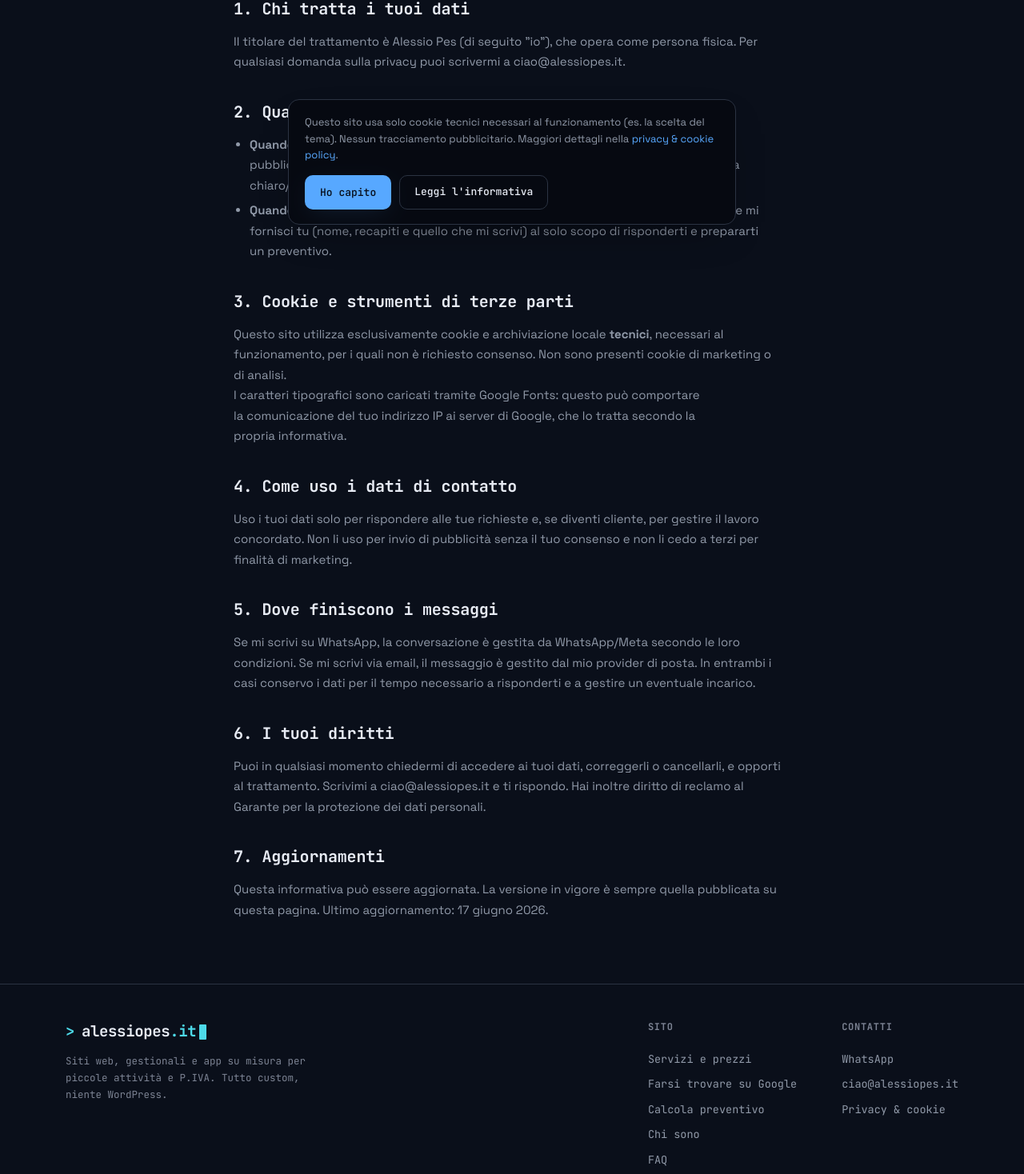
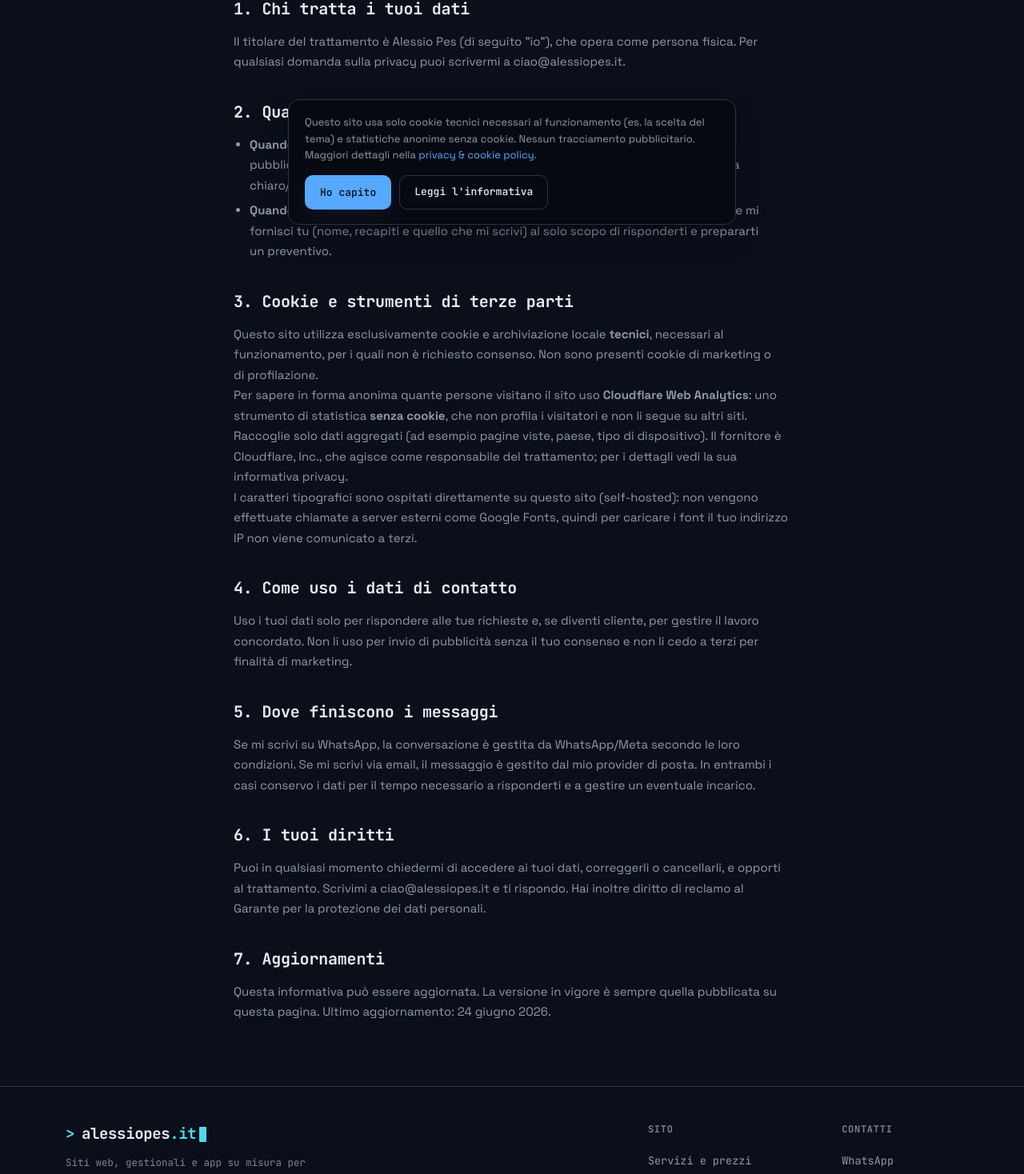
Before and after one commit to alessiopesit-boop/alessiopes-web, an Angular app: page /privacy in a window 1280 px wide. Shown: the part 501-1969 px from the top of the page at 80% size. Built offline with nearby package versions, Linux system fonts and the light colour scheme.

Commit message:
feat(analytics): Cloudflare Web Analytics cookieless + privacy aggiornata (#29)
Aggiunte statistiche di visita anonime e senza cookie (Cloudflare Web Analytics), dichiarate nell'informativa privacy. Corretta anche un'imprecisione: i font sono ospitati sul sito, non caricati da Google.

```diff
--- a/src/app/app.routes.ts
+++ b/src/app/app.routes.ts
@@ -75,7 +75,7 @@ export const routes: Routes = [
     title: 'Privacy & cookie · Alessio Pes',
     data: {
       description:
-        'Informativa privacy e cookie del sito di Alessio Pes: quali dati tratto, come e i tuoi diritti. Solo cookie tecnici, nessun tracciamento.',
+        'Informativa privacy e cookie del sito di Alessio Pes: quali dati tratto, come e i tuoi diritti. Solo cookie tecnici e statistiche anonime, nessuna profilazione.',
     },
     loadComponent: () => import('./pages/privacy/privacy').then((m) => m.Privacy),
   },
--- a/src/app/pages/privacy/privacy.html
+++ b/src/app/pages/privacy/privacy.html
@@ -21,9 +21,9 @@
       </ul>
 
       <h2>3. Cookie e strumenti di terze parti</h2>
-      <p>Questo sito utilizza esclusivamente cookie e archiviazione locale <b>tecnici</b>, necessari al funzionamento, per i quali non è richiesto consenso. Non sono presenti cookie di marketing o di analisi.</p>
-      <!-- TODO: valutare il self-hosting dei font per evitare del tutto la comunicazione dell'IP a Google. -->
-      <p>I caratteri tipografici sono caricati tramite Google Fonts: questo può comportare la comunicazione del tuo indirizzo IP ai server di Google, che lo tratta secondo la propria informativa.</p>
+      <p>Questo sito utilizza esclusivamente cookie e archiviazione locale <b>tecnici</b>, necessari al funzionamento, per i quali non è richiesto consenso. Non sono presenti cookie di marketing o di profilazione.</p>
+      <p>Per sapere in forma anonima quante persone visitano il sito uso <b>Cloudflare Web Analytics</b>: uno strumento di statistica <b>senza cookie</b>, che non profila i visitatori e non li segue su altri siti. Raccoglie solo dati aggregati (ad esempio pagine viste, paese, tipo di dispositivo). Il fornitore è Cloudflare, Inc., che agisce come responsabile del trattamento; per i dettagli vedi la sua <a href="https://www.cloudflare.com/privacypolicy/" target="_blank" rel="noopener">informativa privacy</a>.</p>
+      <p>I caratteri tipografici sono ospitati direttamente su questo sito (self-hosted): non vengono effettuate chiamate a server esterni come Google Fonts, quindi per caricare i font il tuo indirizzo IP non viene comunicato a terzi.</p>
 
       <h2>4. Come uso i dati di contatto</h2>
       <p>Uso i tuoi dati solo per rispondere alle tue richieste e, se diventi cliente, per gestire il lavoro concordato. Non li uso per invio di pubblicità senza il tuo consenso e non li cedo a terzi per finalità di marketing.</p>
@@ -35,7 +35,7 @@
       <p>Puoi in qualsiasi momento chiedermi di accedere ai tuoi dati, correggerli o cancellarli, e opporti al trattamento. Scrivimi a <a href="mailto:ciao@alessiopes.it">ciao&#64;alessiopes.it</a> e ti rispondo. Hai inoltre diritto di reclamo al Garante per la protezione dei dati personali.</p>
 
       <h2>7. Aggiornamenti</h2>
-      <p>Questa informativa può essere aggiornata. La versione in vigore è sempre quella pubblicata su questa pagina. Ultimo aggiornamento: 17 giugno 2026.</p>
+      <p>Questa informativa può essere aggiornata. La versione in vigore è sempre quella pubblicata su questa pagina. Ultimo aggiornamento: 24 giugno 2026.</p>
     </div>
   </section>
 </main>
--- a/src/app/shared/cookie-banner/cookie-banner.html
+++ b/src/app/shared/cookie-banner/cookie-banner.html
@@ -1,8 +1,8 @@
 @if (visible()) {
   <div class="cookie" [class.show]="shown()" role="dialog" aria-label="Informativa cookie">
     <p>
-      Questo sito usa solo cookie tecnici necessari al funzionamento (es. la scelta del tema).
-      Nessun tracciamento pubblicitario. Maggiori dettagli nella
+      Questo sito usa solo cookie tecnici necessari al funzionamento (es. la scelta del tema)
+      e statistiche anonime senza cookie. Nessun tracciamento pubblicitario. Maggiori dettagli nella
       <a routerLink="/privacy">privacy &amp; cookie policy</a>.
     </p>
     <div class="cookie-actions">
--- a/src/index.html
+++ b/src/index.html
@@ -59,5 +59,7 @@
 </head>
 <body>
   <app-root></app-root>
+  <!-- Cloudflare Web Analytics: cookieless, nessuna profilazione (vedi /privacy). -->
+  <script defer src="https://static.cloudflareinsights.com/beacon.min.js" data-cf-beacon='{"token": "ce2c693deb284371b59daa21de308a40"}'></script>
 </body>
 </html>
```
Also changed, not shown: 1 other file (tests, documents, lock files or other folders).
